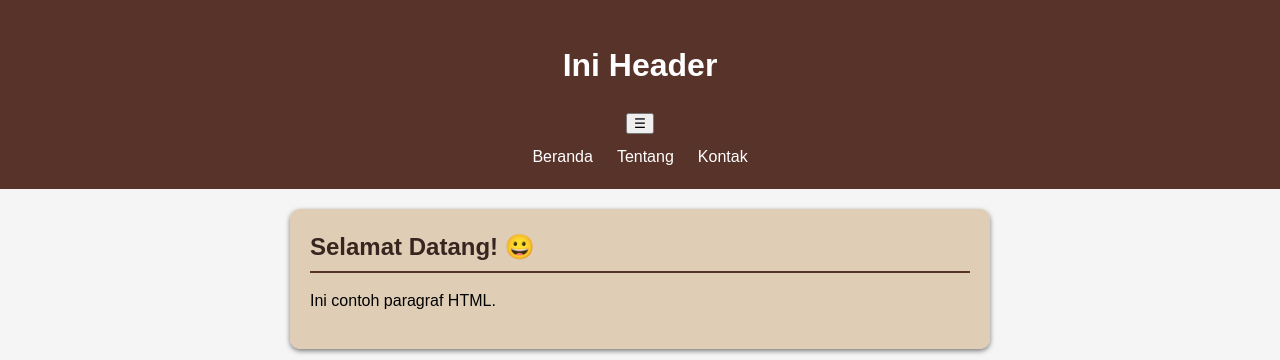
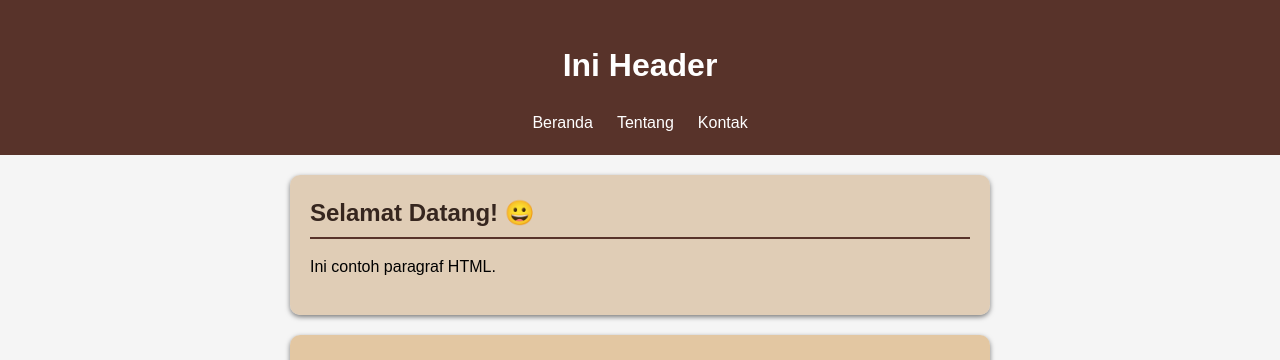
Before and after one commit to 2511500020-eng/2511500020-PWD-TI1A-2526_1, a PHP site: page /pertemuan-05/index.html in a window 1280 px wide. Shown: the top 360 px of the page. Run offline with PHP 8.4, Linux system fonts and the light colour scheme.

Commit message:
class menu-toggle

```diff
--- a/pertemuan-05/style.css
+++ b/pertemuan-05/style.css
@@ -174,6 +174,15 @@ footer {
     padding: 10px;
 }
 
+.menu-toggle {
+    display: none;
+    background: none;
+    border: none;
+    color: #fff;
+    font-size: 28px;
+    cursor: pointer;
+}
+
 @media (max-width: 600px) {
 
     header {
```
Also changed, not shown: pertemuan-04/style.css (+0 -9 lines).
